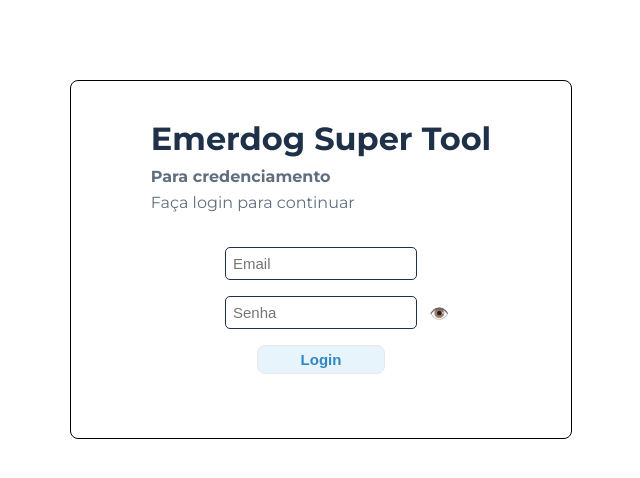
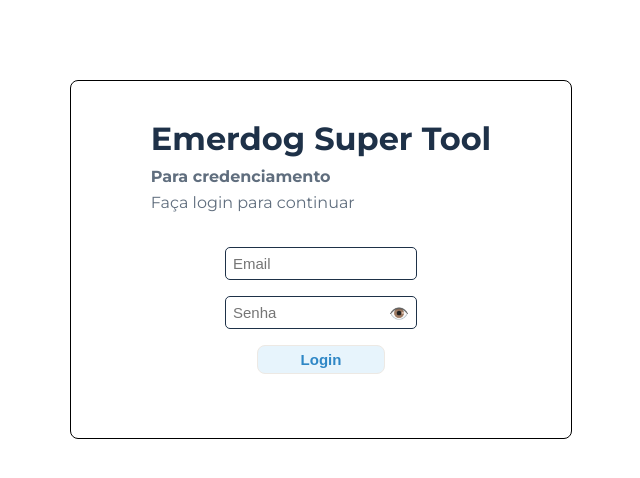
Before and after one commit to Pedro-Bossle/Emerdog_SFSC_SUPERTOOL, a React (Vite) app: page / in a window 1280 px wide. Shown: the top 478 px of the page, without its empty margins (319-959 px from the left). Built offline with nearby package versions, Linux system fonts and the light colour scheme; no server answers.

Commit message:
Update Login.css

```diff
--- a/src/pages/Login/Login.css
+++ b/src/pages/Login/Login.css
@@ -48,14 +48,18 @@
 
 .password_container {
     position: relative;
+    width: 15vw;
+}
+
+.password_container .login_input {
     width: 100%;
-    display: flex;
-    justify-content: center;
+    padding-right: 36px;
+    box-sizing: border-box;
 }
 
 .toggle_password {
     position: absolute;
-    right: 10px;
+    right: 8px;
     top: 50%;
     transform: translateY(-50%);
     background: none;
```
